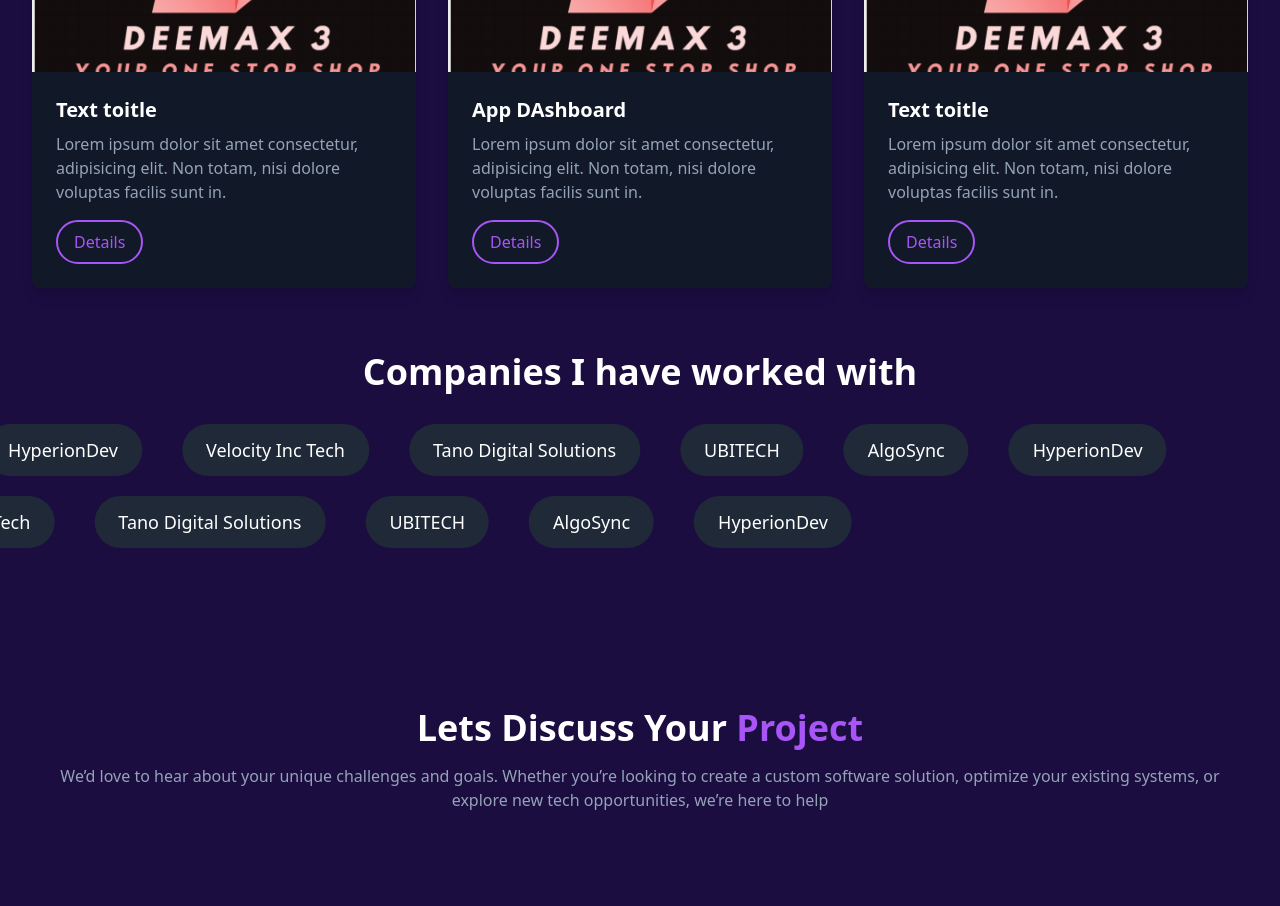
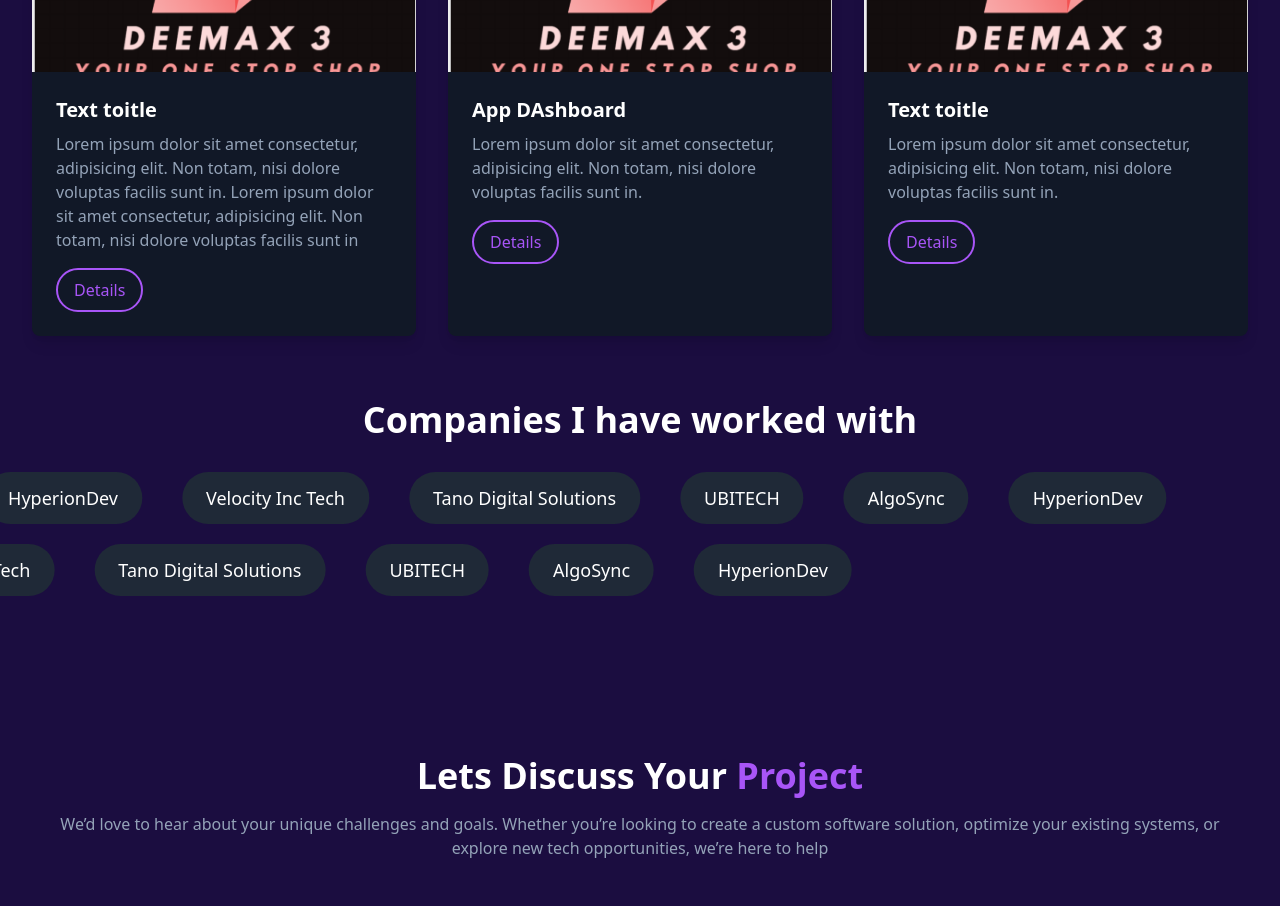
Before and after one commit to mutinhiri/display, a React (Vite) app: page / in a window 1280 px wide. Shown: the part 2680-3586 px from the top of the page. Built offline with nearby package versions, Linux system fonts and the light colour scheme.

Commit message:
Add description tgext

```diff
--- a/src/components/Work.jsx
+++ b/src/components/Work.jsx
@@ -10,7 +10,7 @@ const Work = () => {
         {
             id:1,
             title: "Text toitle",
-            description: "Lorem ipsum dolor sit amet consectetur, adipisicing elit. Non totam, nisi dolore voluptas facilis sunt in.",
+            description: "Lorem ipsum dolor sit amet consectetur, adipisicing elit. Non totam, nisi dolore voluptas facilis sunt in. Lorem ipsum dolor sit amet consectetur, adipisicing elit. Non totam, nisi dolore voluptas facilis sunt in",
             image: projectImg,
             link: '#'
         },
```
